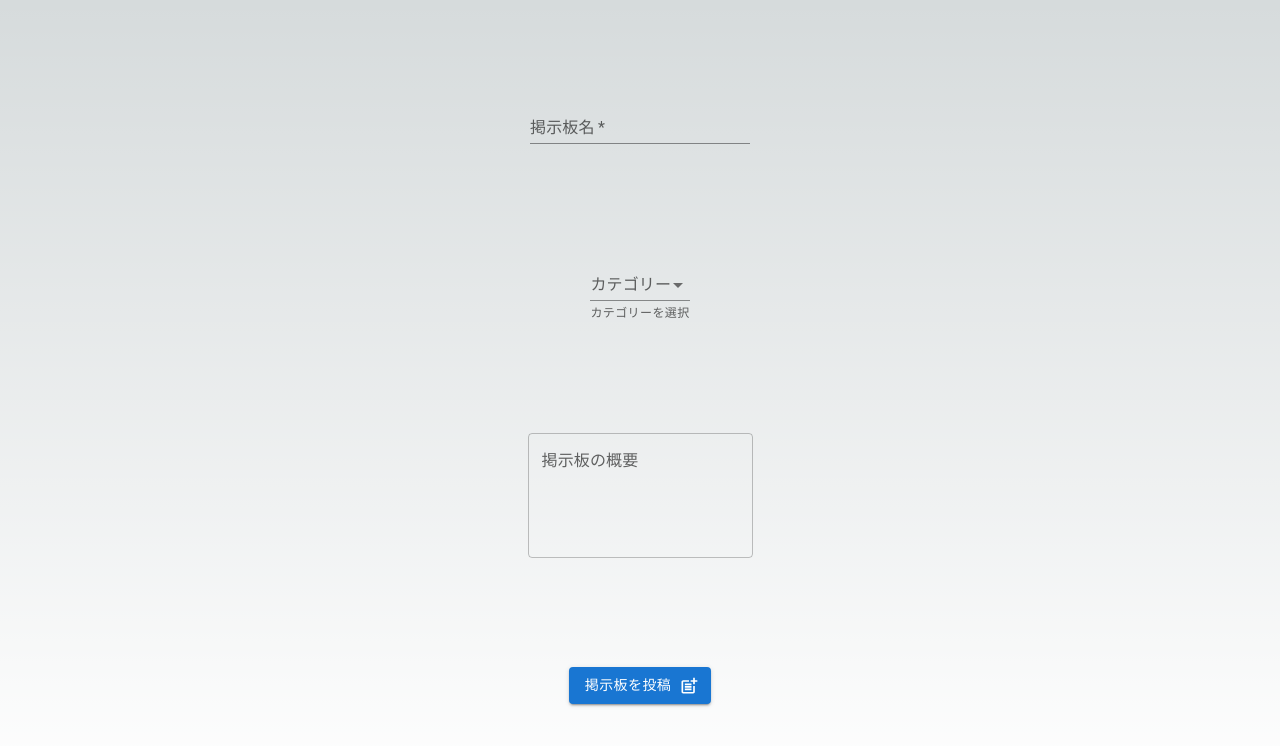
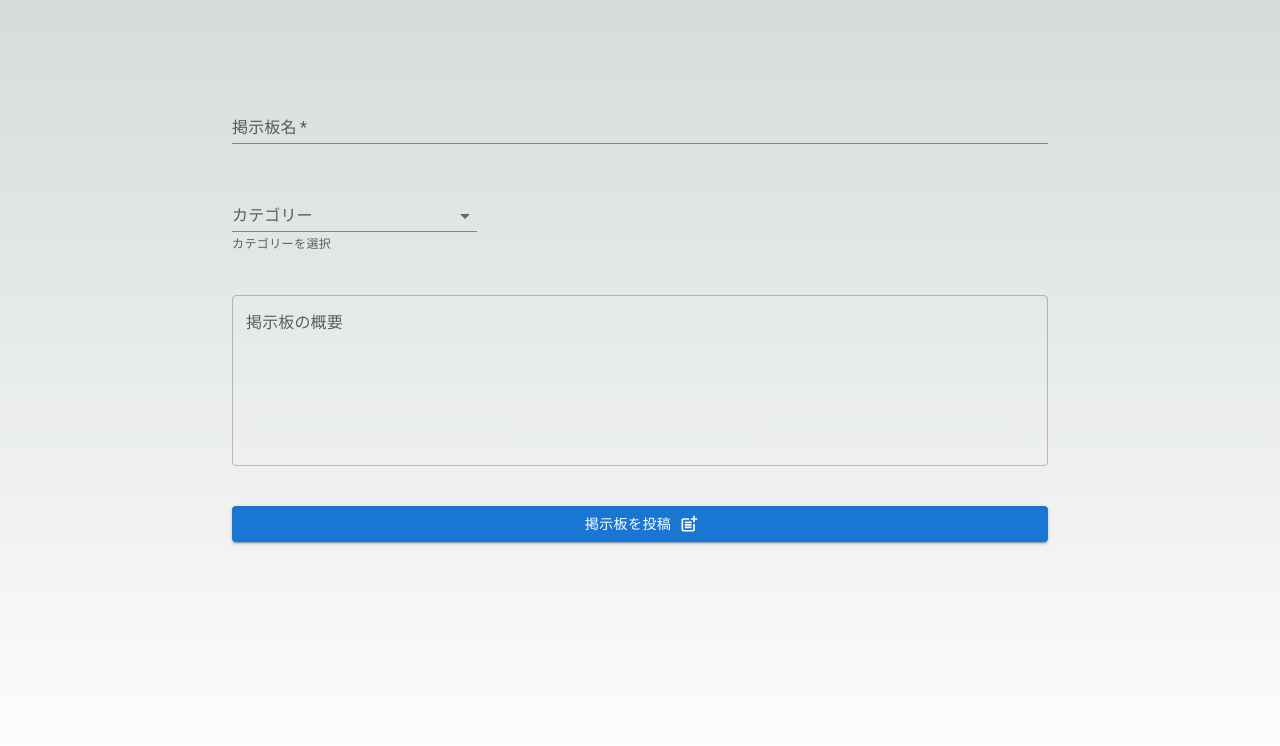
Before and after one commit to kumastry/keijiban, a Next.js app: page /post_keijiban in a window 1280 px wide. Shown: the top 746 px of the page. Built offline with nearby package versions, Linux system fonts and the light colour scheme; no server answers.

Commit message:
掲示板投稿フォームの整形

```diff
--- a/pages/post_keijiban.js
+++ b/pages/post_keijiban.js
@@ -6,6 +6,8 @@ import PostAddIcon from "@mui/icons-material/PostAdd";
 import Button from "@mui/material/Button";
 import axios from "axios";
 import { useSession } from "next-auth/react";
+import Stack from '@mui/material/Stack';
+
 
 export default function post_keijiban() {
   const { data: session, status } = useSession();
@@ -24,6 +26,8 @@ export default function post_keijiban() {
   return (
     <>
       <main className={styles.main}>
+        <Box sx={{ width: '75%' }}>
+        <Stack spacing={5}>
         <TextField
           required
           id="standard-required"
@@ -31,12 +35,14 @@ export default function post_keijiban() {
           variant="standard"
         />
 
+
         <TextField
           id="standard-select-currency"
           select
           label="カテゴリー"
           helperText="カテゴリーを選択"
           variant="standard"
+          style = {{width: "30%"}}
         >
           <MenuItem>あああ</MenuItem>
           <MenuItem>あああ</MenuItem>
@@ -48,7 +54,9 @@ export default function post_keijiban() {
           id="outlined-multiline-static"
           label="掲示板の概要"
           multiline
-          rows={4}
+          fullWidth
+          rows={6}
+
         />
 
         <Button
@@ -58,6 +66,9 @@ export default function post_keijiban() {
         >
           掲示板を投稿
         </Button>
+
+        </Stack>
+        </Box>
       </main>
     </>
   );
```
